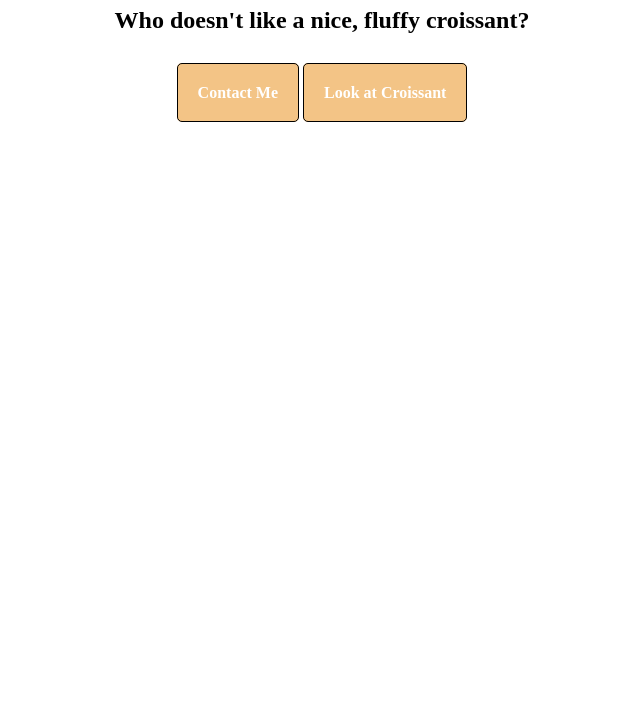
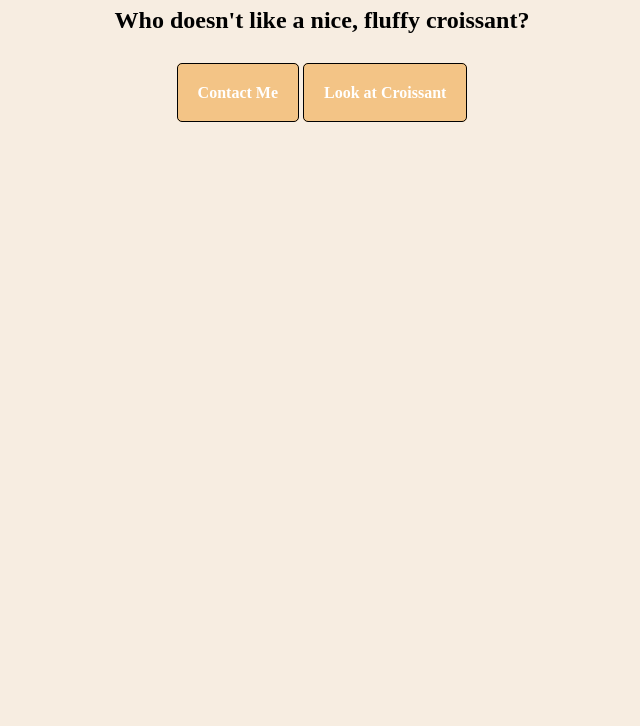
Before and after one commit to gmgercke/Croissant, a plain HTML site: page index.html in a window 1280 px wide. Shown: the part 74-800 px from the top of the page, without its empty margins (318-958 px from the left). Drawn offline with Linux system fonts and the light colour scheme.

Commit message:
Background change

```diff
--- a/styles.css
+++ b/styles.css
@@ -1,5 +1,6 @@
 body {
   text-align: center;
+  background-color: rgb(247, 237, 225);
 }
 
 img {
```
